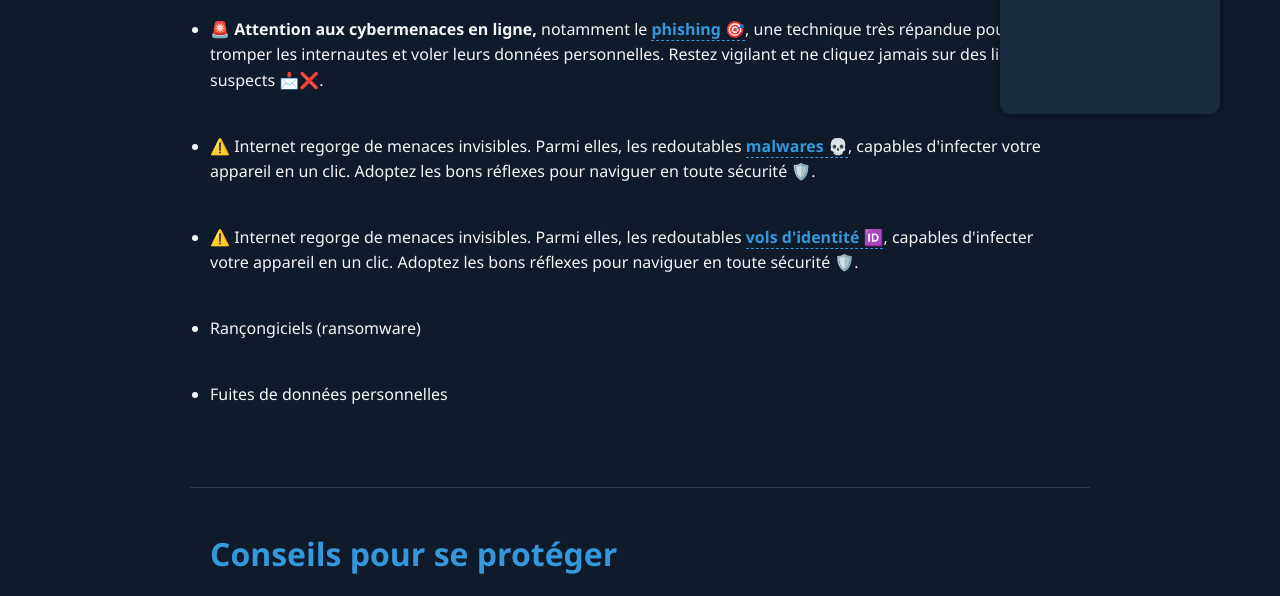
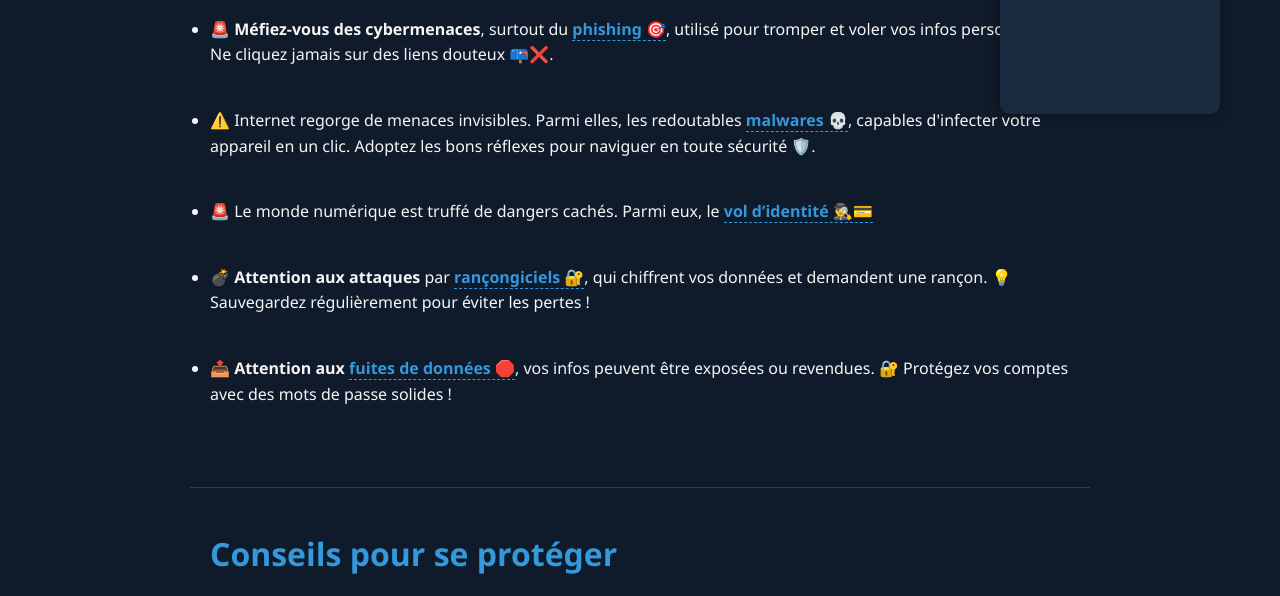
Before and after one commit to kibagami-nc/POPUPS-WEB, a plain HTML site: page index.html in a window 1280 px wide. Shown: the part 486-1082 px from the top of the page. Drawn offline with Linux system fonts and the light colour scheme.

Commit message:
modified:   index.html

```diff
--- a/index.html
+++ b/index.html
@@ -30,9 +30,9 @@
         <h2>Quels sont les risques ?</h2>
         <ul>
             <li>
-                🚨 <strong>Attention aux cybermenaces en ligne,</strong> notamment le
-                <span class="mot-cle" data-explication="Le phishing est une tentative de vol d'identifiants ou de données personnelles par le biais d'e-mails ou de sites frauduleux."><strong>phishing 🎯</strong></span>, une technique très répandue pour tromper les internautes et voler leurs données personnelles.
-                Restez vigilant et ne cliquez jamais sur des liens suspects 📩❌.
+                🚨 <strong>Méfiez-vous des cybermenaces</strong>, surtout du
+                <span class="mot-cle" data-explication="Le phishing est une tentative de vol d'identifiants ou de données personnelles par le biais d'e-mails ou de sites frauduleux."><strong>phishing 🎯</strong></span>, utilisé pour tromper et voler vos infos personnelles.
+                Ne cliquez jamais sur des liens douteux 📪❌.
             </li>
             <li>
                 ⚠️ Internet regorge de menaces invisibles. Parmi elles, les redoutables
@@ -40,12 +40,21 @@
                 Adoptez les bons réflexes pour naviguer en toute sécurité 🛡️.
             </li>
             <li>
-                ⚠️ Internet regorge de menaces invisibles. Parmi elles, les redoutables
-                <span class="mot-cle" data-explication="Le vol d'identité consiste à usurper vos informations personnelles (comme votre nom, adresse, numéro de carte bancaire ou compte en ligne) pour accéder à vos services, effectuer des achats ou commettre des fraudes à votre nom."><strong>vols d'identité 🆔</strong></span>, capables d'infecter votre appareil en un clic.
-                Adoptez les bons réflexes pour naviguer en toute sécurité 🛡️.
+                🚨 Le monde numérique est truffé de dangers cachés. Parmi eux, le
+                <span class="mot-cle" data-explication="Le vol d'identité consiste à usurper vos informations personnelles (comme votre nom, adresse, numéro de carte bancaire ou compte en ligne) pour accéder à vos services, effectuer des achats ou commettre des fraudes à votre nom."><strong>vol d’identité 🕵️‍♂️💳</strong></span>
             </li>
-            <li>Rançongiciels (ransomware)</li>
-            <li>Fuites de données personnelles</li>
+            <li>
+                💣 <strong>Attention aux attaques</strong> par
+                <span class="mot-cle" data-explication="Un rançongiciel (ou ransomware) est un logiciel malveillant qui bloque l’accès à vos fichiers ou à votre système, puis exige une rançon pour les débloquer."><strong>rançongiciels 🔐</strong></span>, qui chiffrent vos données et demandent une rançon.
+                💡 Sauvegardez régulièrement pour éviter les pertes !
+
+            </li>
+            <li>
+                📤 <strong>Attention aux</strong>
+                <span class="mot-cle" data-explication="Une fuite de données personnelles correspond à la divulgation involontaire ou malveillante d'informations sensibles, comme votre nom, adresse, numéro de carte ou mot de passe."><strong>fuites de données 🛑</strong></span>, vos infos peuvent être exposées ou revendues.
+                🔐 Protégez vos comptes avec des mots de passe solides !
+
+            </li>
         </ul>
 
         <!-- Encadré d'explication fixe à droite -->
```
